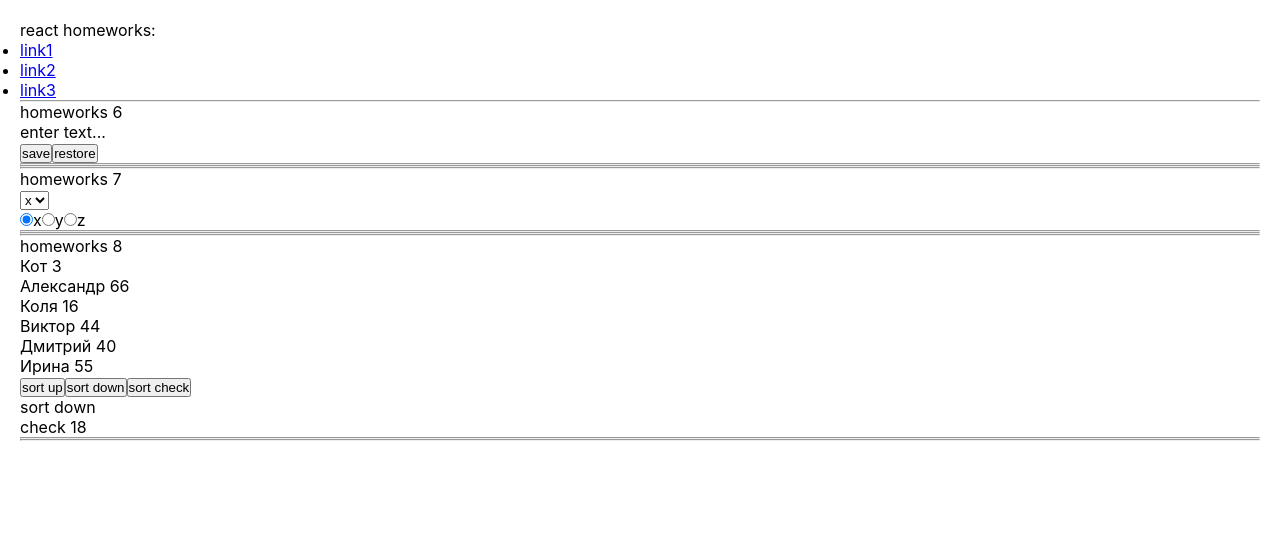
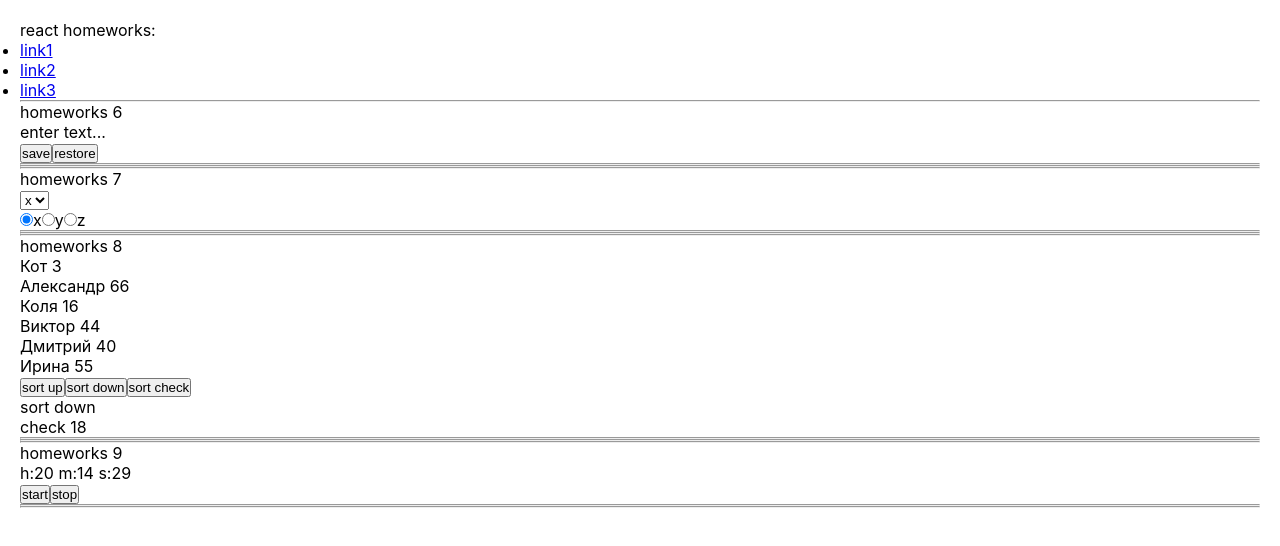
Before and after one commit to mates4352/React-tasks-Ignat, a React (Create React App) app: page / in a window 1280 px wide. Shown: the top 546 px of the page. Built offline with nearby package versions, Linux system fonts and the light colour scheme.

Commit message:
Add lesson 9

```diff
--- a/src/p1-main/m1-ui/u1-app/App.tsx
+++ b/src/p1-main/m1-ui/u1-app/App.tsx
@@ -4,6 +4,7 @@ import HW5 from "../../../p2-homeworks/h5/HW5";
 import HW6 from '../../../p2-homeworks/h6/HW6';
 import HW7 from "../../../p2-homeworks/h7/HW7";
 import HW8 from "../../../p2-homeworks/h8/HW8";
+import HW9 from "../../../p2-homeworks/h9/HW9";
 
 function App() {
    return (
@@ -13,6 +14,7 @@ function App() {
           <HW6/>
           <HW7/>
           <HW8/>
+          <HW9/>
        </div>
    );
 }
--- a/src/p2-homeworks/h9/Clock.tsx
+++ b/src/p2-homeworks/h9/Clock.tsx
@@ -3,29 +3,29 @@ import SuperButton from '../h4/common/c2-SuperButton/SuperButton'
 
 function Clock() {
     const [timerId, setTimerId] = useState<number>(0)
-    const [date, setDate] = useState<Date>()
+    const [date, setDate] = useState<Date>(new Date())
     const [show, setShow] = useState<boolean>(false)
 
     const stop = () => {
-        // stop
+       clearInterval(timerId)
     }
     const start = () => {
         stop()
         const id: number = window.setInterval(() => {
-            // setDate
+           setDate(new Date())
         }, 1000)
         setTimerId(id)
     }
 
     const onMouseEnter = () => {
-        // show
+       setShow(true)
     }
     const onMouseLeave = () => {
-        // close
+       setShow(false)
     }
 
-    const stringTime = 'Time' // fix with date
-    const stringDate = 'Date' // fix with date
+    const stringTime = `h:${date.getHours()} m:${date.getMinutes()} s:${date.getSeconds()}` // fix with date
+    const stringDate = `y:${date.getFullYear()} m:${date.getMonth()} d:${date.getDay()}` // fix with date
 
     return (
         <div>
```
